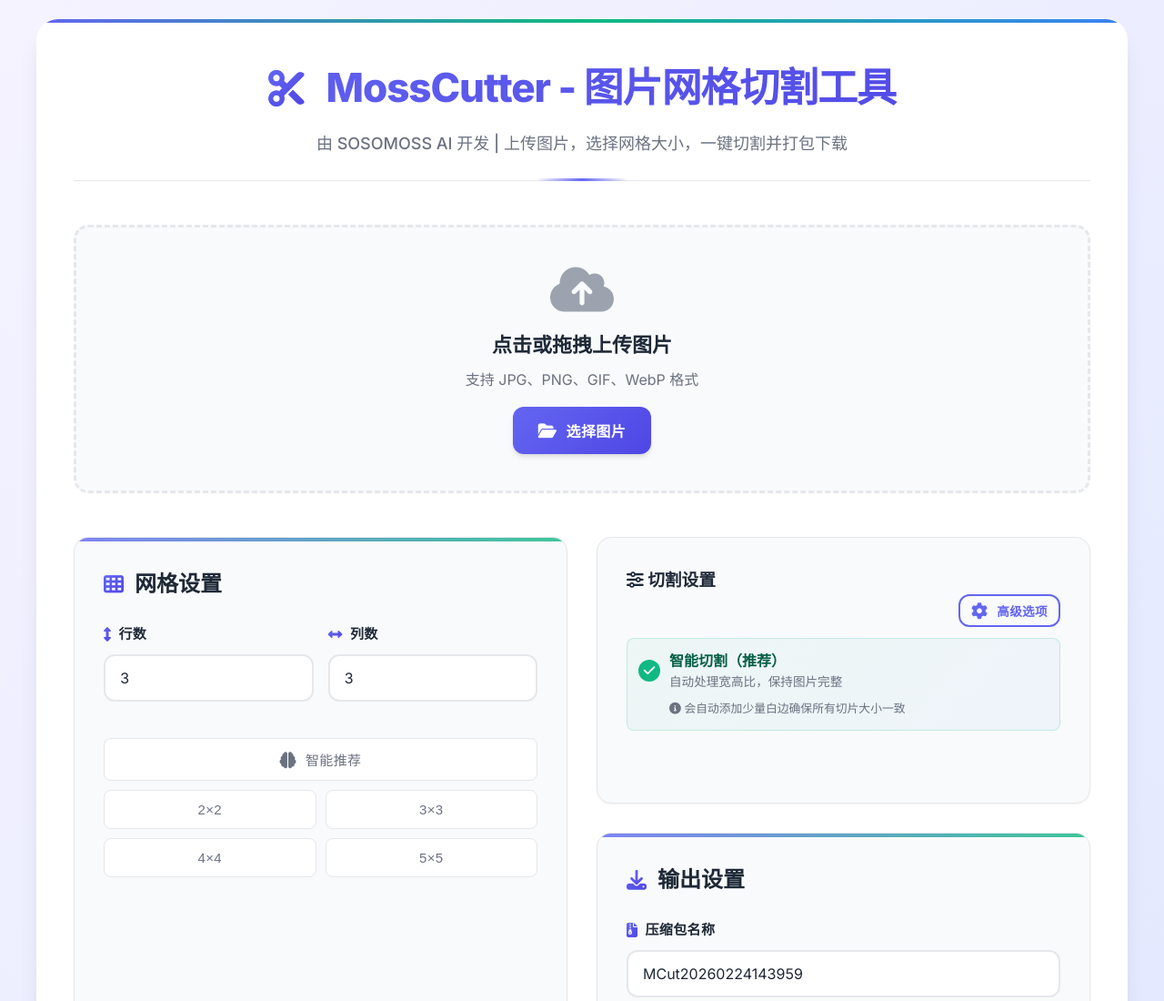
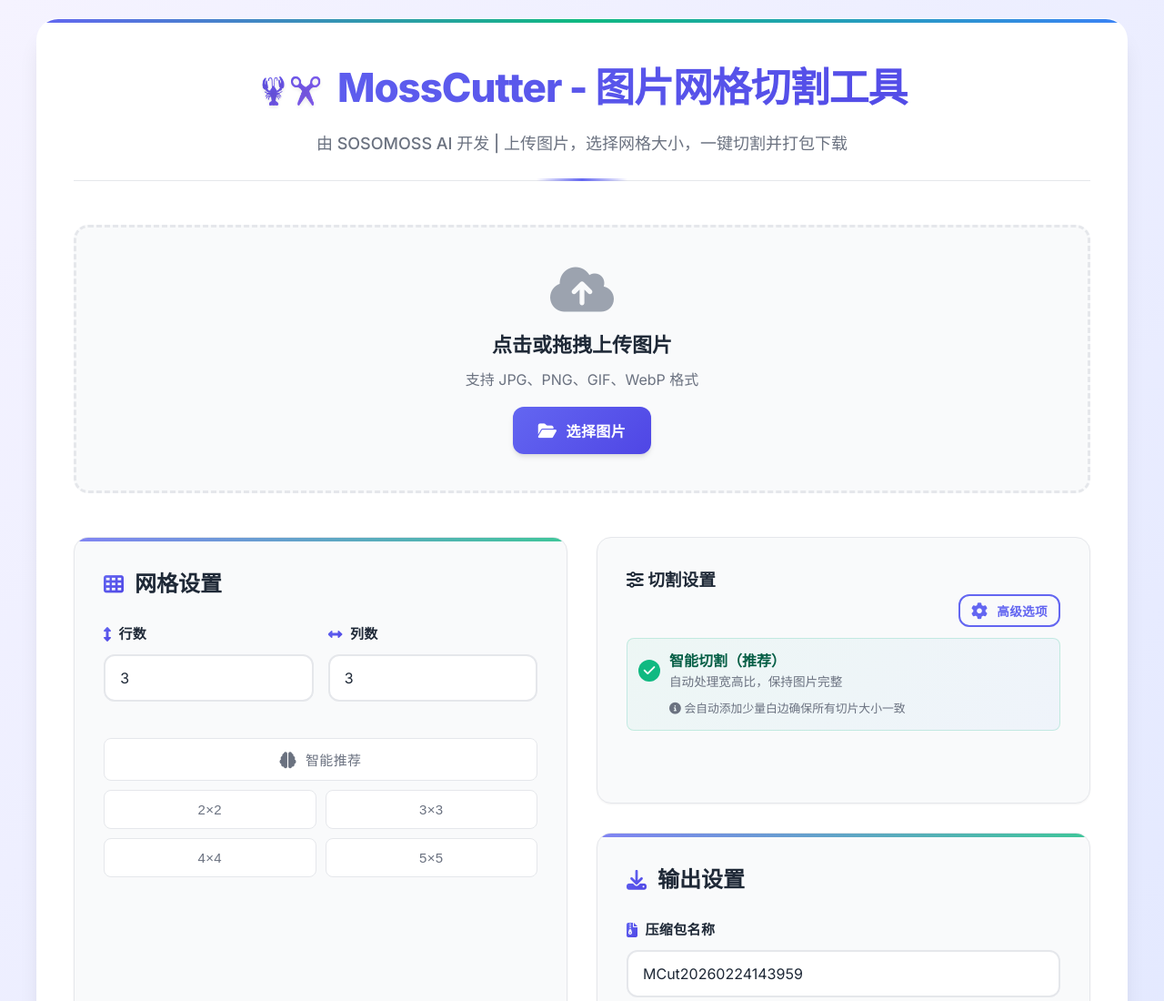
Before and after one commit to sosomoss2050/moss-cutter, a website: page index.html in a window 1280 px wide. Shown: the top 1100 px of the page at 91% size. Drawn offline with nearby package versions, Linux system fonts and the light colour scheme.

Commit message:
更新页面logo：使用🦞✂️emoji组合，添加动画效果
## 页面Logo更新
- 设计：🦞 (小龙虾) + ✂️ (剪刀) 组合
- 寓意：小龙虾用剪刀剪切图片网格
- 样式：渐变蓝色，脉动动画，阴影效果
- 替换：原来的剪刀图标为emoji组合

## 技术实现
- HTML：使用span.logo-icon包裹emoji
- CSS：添加渐变、动画、阴影样式
- 效果：3秒脉动动画，品牌蓝色渐变

## 视觉一致性
- favicon：小龙虾剪切图标
- 页面logo：🦞✂️ emoji组合
- 品牌色：蓝色渐变 (#4f46e5 → #8b5cf6)
- 动画：轻微脉动，增加活力

## 用户体验
✅ 有趣直观：一眼看出工具功能
✅ 品牌强化：统一蓝色调
✅ 动态吸引：脉动动画增加趣味
✅ 专业现代：符合现代Web设计

```diff
--- a/index.html
+++ b/index.html
@@ -83,7 +83,7 @@
 <body>
     <div class="container">
         <header>
-            <h1><i class="fas fa-cut"></i> MossCutter - 图片网格切割工具</h1>
+            <h1><span class="logo-icon">🦞✂️</span> MossCutter - 图片网格切割工具</h1>
             <p class="subtitle">由 SOSOMOSS AI 开发 | 上传图片，选择网格大小，一键切割并打包下载</p>
         </header>
 
--- a/style.css
+++ b/style.css
@@ -268,6 +268,31 @@
 @keyframes fadeIn {
     from { opacity: 0; transform: translateY(-5px); }
     to { opacity: 0.8; transform: translateY(0); }
+}
+
+/* Logo图标样式 */
+.logo-icon {
+    display: inline-block;
+    margin-right: 10px;
+    font-size: 1.8rem;
+    vertical-align: middle;
+    background: linear-gradient(135deg, #4f46e5, #8b5cf6);
+    -webkit-background-clip: text;
+    background-clip: text;
+    -webkit-text-fill-color: transparent;
+    text-shadow: 0 2px 4px rgba(0,0,0,0.1);
+    animation: logoPulse 3s infinite;
+}
+
+@keyframes logoPulse {
+    0%, 100% {
+        transform: scale(1);
+        opacity: 1;
+    }
+    50% {
+        transform: scale(1.05);
+        opacity: 0.9;
+    }
 }
 }
 
```
